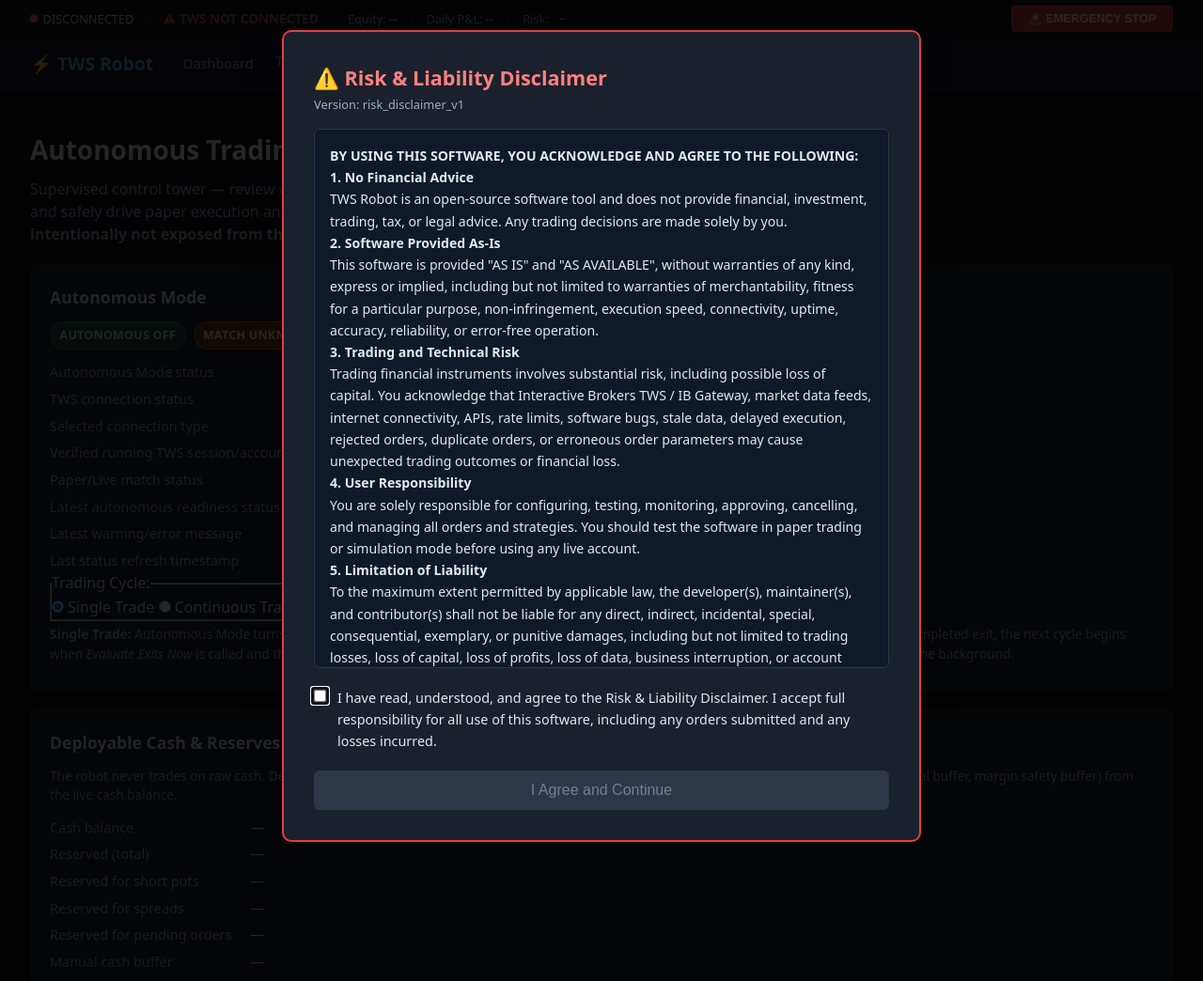
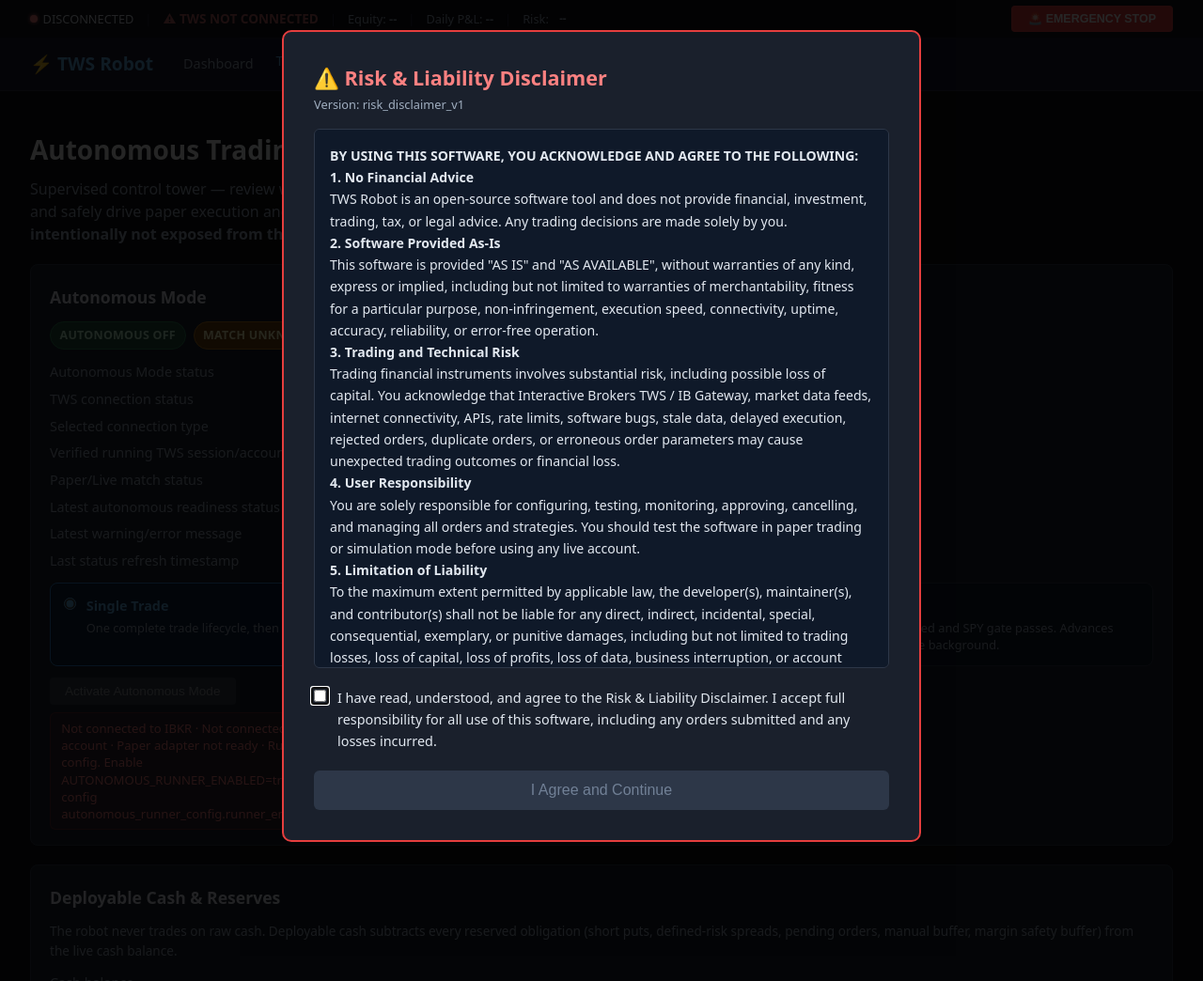
Before and after one commit to evanlow/tws_robot, a Flask app: page /autonomous-trading/ in a window 1280 px wide. Shown: the whole page at 94% size. Run offline with Flask 3, Linux system fonts and the light colour scheme; the visitor is signed in with stand-in values (Sample User, id 1); data that the repository does not hold is empty; parts of the project's set-up code (start-up, migrations or seed data) failed here and were passed over; some libraries are stand-ins or nearby versions.

Commit message:
Fix dashboard activation button disabled when backend reports Ready
- refreshStatus() now fetches both /api/autonomous/status and
  /api/autonomous/mode/status in parallel; renderStatus() receives the
  mode payload directly so the button state cannot diverge from the
  nested field in the outer endpoint.
- renderStatus() now shows gate failure reasons visibly in
  #modeGateReasons (red warning box) rather than only in a button
  tooltip.
- renderStatus() shows a diagnostic when gates.ready === true but the
  button is still blocked (readiness mismatch).
- halted flag now derived from gates.emergency_stop_active in the mode
  payload for consistency with the single source of truth.
- Trading Cycle selector restyled as option cards with
  .cycle-selector / .cycle-option layout.
- Added TestModeStatusReadiness (3 tests) and TestModeActivationButton
  (10 tests) covering Ready/Not-Ready states and template/JS
  expectations.

```diff
--- a/web/static/css/autonomous_trading.css
+++ b/web/static/css/autonomous_trading.css
@@ -123,6 +123,91 @@
 .control-row button:disabled {
   opacity: 0.55;
   cursor: not-allowed;
+}
+
+/* ---- Trading Cycle option cards ---- */
+.cycle-selector {
+  display: flex;
+  gap: 0.75rem;
+  flex-wrap: wrap;
+  margin: 0.75rem 0;
+}
+
+.cycle-option {
+  flex: 1;
+  min-width: 220px;
+  display: flex;
+  align-items: flex-start;
+  gap: 0.65rem;
+  padding: 0.75rem 0.9rem;
+  background: #0f1929;
+  border: 1px solid #2d3748;
+  border-radius: 8px;
+  cursor: pointer;
+  transition: border-color 0.15s;
+}
+
+.cycle-option:hover {
+  border-color: #4a5568;
+}
+
+.cycle-option input[type="radio"] {
+  margin-top: 0.2rem;
+  flex-shrink: 0;
+  accent-color: #63b3ed;
+}
+
+.cycle-option input[type="radio"]:checked + .cycle-option-content .cycle-option-title {
+  color: #63b3ed;
+}
+
+.cycle-option:has(input:checked) {
+  border-color: #3182ce;
+  background: #0d1f3c;
+}
+
+.cycle-option-content {
+  display: flex;
+  flex-direction: column;
+  gap: 0.25rem;
+}
+
+.cycle-option-title {
+  font-weight: 600;
+  color: #e2e8f0;
+  font-size: 0.9rem;
+}
+
+.cycle-option-desc {
+  color: #a0aec0;
+  font-size: 0.8rem;
+  line-height: 1.4;
+}
+
+/* ---- Autonomous Mode action row ---- */
+.mode-action-row {
+  display: flex;
+  flex-direction: column;
+  align-items: flex-start;
+  gap: 0.5rem;
+  margin-top: 0.5rem;
+}
+
+.mode-action-row button:disabled {
+  opacity: 0.55;
+  cursor: not-allowed;
+}
+
+.mode-gate-reasons {
+  font-size: 0.82rem;
+  color: #fc8181;
+  margin: 0;
+  padding: 0.4rem 0.7rem;
+  background: rgba(229, 62, 62, 0.1);
+  border: 1px solid rgba(229, 62, 62, 0.3);
+  border-radius: 6px;
+  max-width: 48ch;
+  line-height: 1.4;
 }
 
 .action-feedback {
--- a/web/static/js/autonomous_trading.js
+++ b/web/static/js/autonomous_trading.js
@@ -77,14 +77,22 @@
 
   /* ------------------------- status panel ------------------------- */
 
-  function renderStatus(payload) {
+  // renderStatus accepts an optional modePayload from /api/autonomous/mode/status.
+  // When supplied it is used for the Autonomous Mode panel instead of the nested
+  // autonomous_mode field from /api/autonomous/status, ensuring the panel always
+  // reads from the correct source of truth and cannot diverge.
+  function renderStatus(payload, modePayload) {
     state.status = payload;
     const cfg = (payload && payload.config) || {};
-    const halted = !!payload.emergency_stop_file_exists;
-    const auto = (payload && payload.autonomous_mode) || {};
+    const auto = modePayload || (payload && payload.autonomous_mode) || {};
     const modeState = auto.mode || {};
     const connection = auto.connection || {};
     const readiness = auto.readiness || {};
+    const gates = readiness.gates || {};
+    // Derive halted from the mode payload's emergency_stop gate (authoritative
+    // source when modePayload is present); fall back to the top-level flag.
+    const halted = modePayload ? !!gates.emergency_stop_active
+      : !!payload.emergency_stop_file_exists;
     state.paperAdapterConfigured = !!payload.paper_adapter_configured;
     state.autonomousModeOn = modeState.operating_state === 'ON';
 
@@ -154,24 +162,54 @@
     }
 
     const modeBtn = $('btnAutonomousModeToggle');
+    const modeGateReasons = $('modeGateReasons');
     if (modeBtn) {
       modeBtn.textContent = state.autonomousModeOn
         ? 'Turn Autonomous Mode OFF'
         : 'Activate Autonomous Mode';
-      const gates = readiness.gates || {};
       const ready = readiness.status === 'Ready' && matchStatus === 'Verified' && !halted;
       modeBtn.disabled = !state.autonomousModeOn && !ready;
       modeBtn.title = state.autonomousModeOn
         ? 'Halt autonomous trading. Filled positions are not liquidated.'
         : (ready ? 'Turn Autonomous Mode ON.' :
           'Disabled: ' + ((gates.reasons || []).join('; ') || readiness.message || 'not ready'));
+
+      // Show gate reasons visibly in the panel when the button is disabled.
+      if (modeGateReasons) {
+        if (!state.autonomousModeOn && !ready) {
+          let reasonText;
+          if (gates.ready && !ready) {
+            // Backend gates pass but mode-level check is still blocking.
+            const extra = halted ? 'Emergency stop is active.'
+              : (matchStatus !== 'Verified' ? `Connection not verified (${matchStatus}).` : '');
+            reasonText = 'UI readiness mismatch: backend gates are ready but activation is blocked.'
+              + (extra ? ' ' + extra : '');
+          } else {
+            const reasons = gates.reasons || [];
+            reasonText = reasons.length
+              ? reasons.join(' · ')
+              : (readiness.message || 'Not ready — check connection and readiness gates.');
+          }
+          modeGateReasons.textContent = reasonText;
+          modeGateReasons.hidden = false;
+        } else {
+          modeGateReasons.textContent = '';
+          modeGateReasons.hidden = true;
+        }
+      }
     }
   }
 
   async function refreshStatus() {
     try {
-      const data = await getJson('/api/autonomous/status');
-      renderStatus(data);
+      // Fetch general status and mode status in parallel.  The mode panel
+      // reads exclusively from /api/autonomous/mode/status so it cannot
+      // diverge from what the backend actually computed.
+      const [data, modeData] = await Promise.all([
+        getJson('/api/autonomous/status'),
+        getJson('/api/autonomous/mode/status'),
+      ]);
+      renderStatus(data, modeData);
       if (data.cash_snapshot) renderCashSnapshot(data.cash_snapshot);
       setFeedback('Status refreshed.', 'success');
     } catch (err) {
--- a/web/templates/autonomous_trading/index.html
+++ b/web/templates/autonomous_trading/index.html
@@ -27,29 +27,30 @@
       <span class="badge badge-muted">Loading status…</span>
     </div>
     <dl class="status-grid" id="statusGrid"></dl>
-    <div class="control-row autonomous-mode-controls">
-      <fieldset>
-        <legend>Trading Cycle:</legend>
-        <label>
-          <input type="radio" name="tradingCycle" value="single_trade" checked>
-          Single Trade
-        </label>
-        <label>
-          <input type="radio" name="tradingCycle" value="continuous">
-          Continuous Trading
-        </label>
-      </fieldset>
+
+    <div class="cycle-selector" id="tradingCycleSelector">
+      <label class="cycle-option" id="cycleSingleTrade">
+        <input type="radio" name="tradingCycle" value="single_trade" checked>
+        <div class="cycle-option-content">
+          <span class="cycle-option-title">Single Trade</span>
+          <span class="cycle-option-desc">One complete trade lifecycle, then Autonomous Mode turns OFF automatically.</span>
+        </div>
+      </label>
+      <label class="cycle-option" id="cycleContinuous">
+        <input type="radio" name="tradingCycle" value="continuous">
+        <div class="cycle-option-content">
+          <span class="cycle-option-title">Continuous Trading</span>
+          <span class="cycle-option-desc">Repeats after each exit when Evaluate Exits is called and SPY gate passes. Advances only on evaluate-exits calls — does not loop in the background.</span>
+        </div>
+      </label>
+    </div>
+
+    <div class="mode-action-row">
       <button class="btn-primary" id="btnAutonomousModeToggle" type="button" disabled>
         Activate Autonomous Mode
       </button>
+      <p class="mode-gate-reasons" id="modeGateReasons" hidden></p>
     </div>
-    <p class="panel-help" id="tradingCycleHelp">
-      <strong>Single Trade:</strong> Autonomous Mode turns OFF automatically once all trades opened
-      since activation are closed. &nbsp;
-      <strong>Continuous Trading:</strong> after each completed exit, the next cycle begins when
-      <em>Evaluate Exits Now</em> is called and the SPY gate passes. Continuous Trading advances
-      only on explicit evaluate-exits calls — it does not loop in the background.
-    </p>
     <p class="provider-warning" id="providerWarning" style="display:none;"></p>
   </section>
 
```
Also changed, not shown: tests/test_api_autonomous_runner.py (+71 -0 lines), tests/test_autonomous_dashboard.py (+89 -0 lines).
